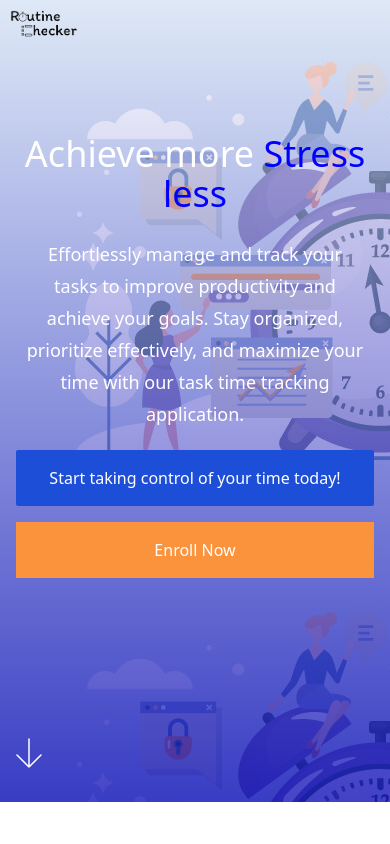
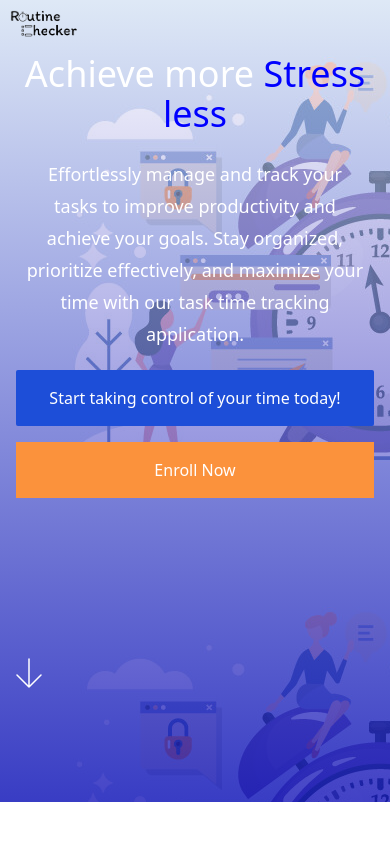
Before and after one commit to KimberlyPeters/Routine_Checker, a Next.js app: page / in a window 390 px wide. Shown: the top 844 px of the page. Built offline with nearby package versions, Linux system fonts and the light colour scheme.

Commit message:
mobile responsive  landingpage

```diff
--- a/src/pages/index.tsx
+++ b/src/pages/index.tsx
@@ -18,8 +18,8 @@ const Homepage: React.FC = () => {
       <section className="pb-12" id="landpage-section">
         <Navbar />
         <div className="relative container px-4 mx-auto">
-          <div className="sec1-div flex flex-wrap -mx-4 items-center mb-16">
-            <div className="w-full px-4 mb-20 mt-20 lg:mb-0 text-center text-white">
+          <div className="flex flex-wrap -mx-4 items-center mb-16">
+            <div className="sec1-div w-full px-4 mb-20 mt-20 lg:mb-0 text-center text-white">
               {/* <div className="max-w-md md:max-w-lg mx-auto xl:mx-0"> */}
               {/* <div
                 className="text-sm mb-2 mt-5 font-semibold"
--- a/src/styles/features.css
+++ b/src/styles/features.css
@@ -19,6 +19,9 @@ div.max-w-md.xl\:max-w-lg>div.f-div.items-center.mb-4{
 } */
 @media screen and (max-width: 480px) {
     /* Your CSS styles for larger screens */
+    div.sec1-div{
+        margin-top: 0;
+    }
     div.button-div{
         margin-top: -20px;
     }
```
